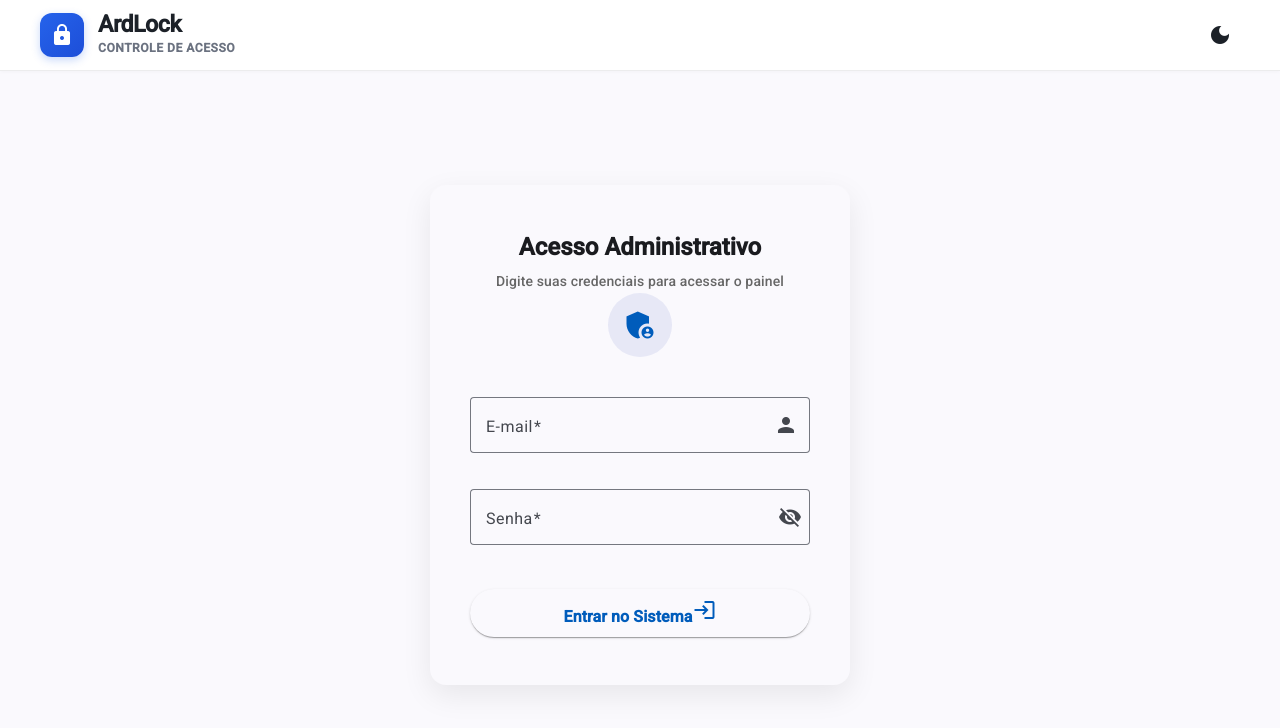
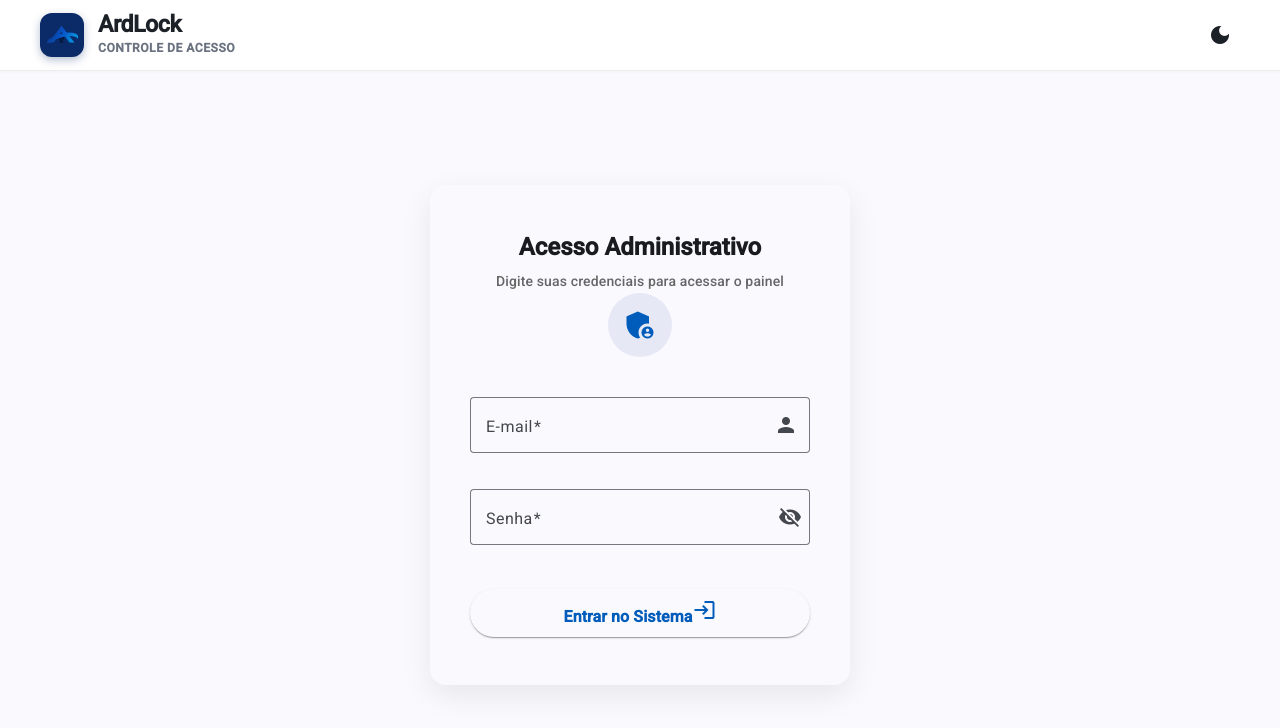
Before and after one commit to JanGustavo/controle-autenticacao-arduino, an Angular app in the folder frontend/: page /login in a window 1280 px wide. Shown: the top 728 px of the page. Built offline with nearby package versions, Linux system fonts and the light colour scheme.

Commit message:
feat: adiciona logo SVG ARD LOCK ao favicon e ao cabeçalho da aplicação

```diff
--- a/frontend/src/app/components/navbar/navbar.html
+++ b/frontend/src/app/components/navbar/navbar.html
@@ -3,7 +3,7 @@
     <!-- NOME DO APP / BRAND -->
     <a routerLink="/adm-page" class="brand">
       <div class="brand-icon">
-        <mat-icon>lock</mat-icon>
+        <img src="ard-lock-icon.svg" alt="ArdLock Icon" class="brand-logo-img" />
       </div>
       <div class="brand-text">
         <h1>ArdLock</h1>
--- a/frontend/src/app/components/navbar/navbar.scss
+++ b/frontend/src/app/components/navbar/navbar.scss
@@ -32,11 +32,19 @@
       width: 44px;
       height: 44px;
       border-radius: 12px;
-      background: linear-gradient(135deg, #2563eb, #1d4ed8);
+      background: #0b2a68;
       display: flex;
       align-items: center;
       justify-content: center;
-      box-shadow: 0 3px 8px rgba(37, 99, 235, 0.25);
+      box-shadow: 0 3px 8px rgba(11, 42, 104, 0.3);
+      padding: 6px;
+      box-sizing: border-box;
+
+      .brand-logo-img {
+        width: 100%;
+        height: 100%;
+        object-fit: contain;
+      }
 
       mat-icon {
         color: #ffffff;
--- a/frontend/src/index.html
+++ b/frontend/src/index.html
@@ -2,10 +2,11 @@
 <html lang="pt-BR">
 <head>
   <meta charset="utf-8">
-  <title>Controle de Acesso</title>
+  <title>ArdLock - Controle de Acesso</title>
   <base href="/">
   <meta name="viewport" content="width=device-width, initial-scale=1">
-  <link rel="icon" type="image/x-icon" href="favicon.ico">
+  <link rel="icon" type="image/svg+xml" href="ard-lock-icon.svg">
+  <link rel="alternate icon" type="image/x-icon" href="favicon.ico">
   <link rel="preconnect" href="https://fonts.googleapis.com">
   <link rel="preconnect" href="https://fonts.gstatic.com" crossorigin>
   <link href="https://fonts.googleapis.com/css2?family=Roboto:wght@300;400;500&display=swap" rel="stylesheet">
```
Also changed, not shown: frontend/public/ard-lock-icon.svg (added), frontend/public/ard-lock-logo.svg (added).
